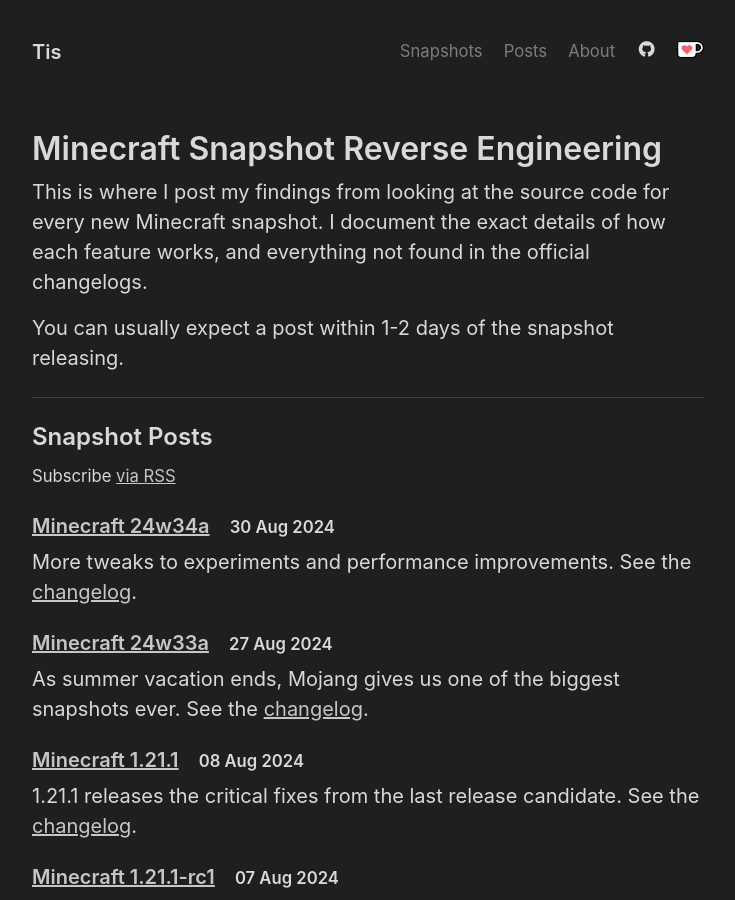
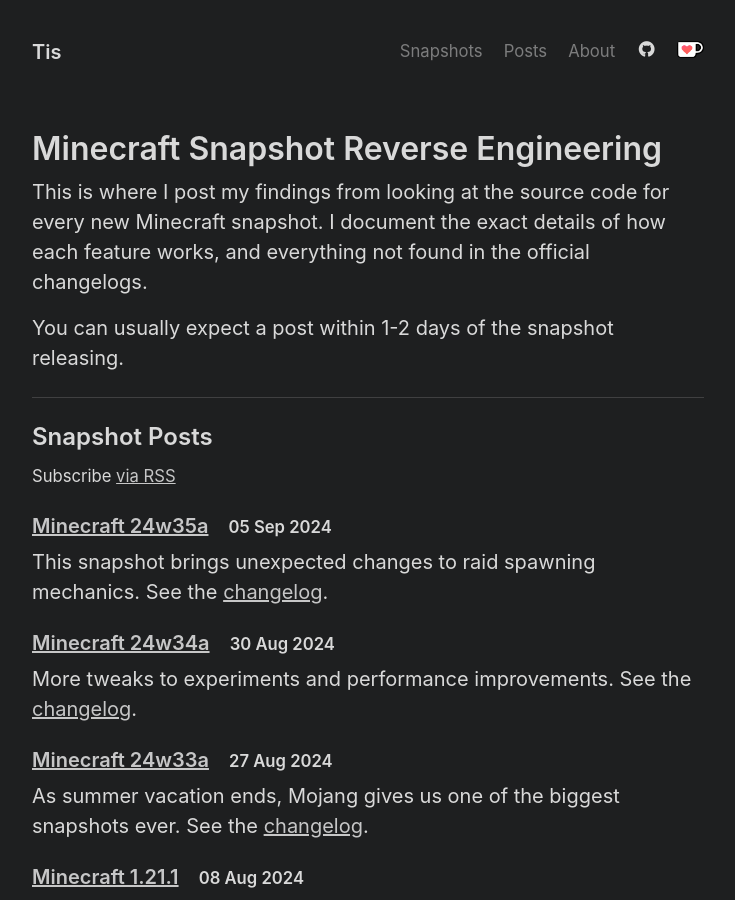
Before and after one commit to Tisawesomeness/tisawesomeness.github.io, a Jekyll site: the page built from snapshots.html, in a window 1280 px wide and 900 px high. Shown: the whole window, without its empty margins (272-1007 px from the left). Built offline with Jekyll 4.4.1, drawn with Linux system fonts in a browser that asks for light colours; comment, search, counter and statistics services are not loaded; some of the changed lines change nothing that is shown.

Commit message:
Add 24w35a

````diff
--- a/snapshots/_posts/2024-08-27-24w33a.md
+++ b/snapshots/_posts/2024-08-27-24w33a.md
@@ -53,7 +53,7 @@
 
 ## Raids
 
-Each raid wave has 3 spawn attempt phases with 20 attempts per phase. Each spawn attempt now requires that the spawn position is within a certain vertical distance from the raid center (64 blocks in the first phase, 32 in the second phase, and 0 blocks in the third phase). If the chosen location is outside the vertical range, the spawn attempt fails.
+When the raid wave countdown completes, there are 3 spawn attempt phases with 20 attempts per phase. Each spawn attempt now requires that the spawn position is within a certain vertical distance from the raid center (64 blocks in the first phase, 32 in the second phase, and 0 blocks in the third phase). If the chosen location is outside the vertical range, the spawn attempt fails.
 
 ## Trial Chambers
 
@@ -263,3 +263,7 @@
 ### August 30 2024
 
 - Fixed typo
+
+### September 5 2024
+
+- Clarify raid mechanics
--- /dev/null
+++ b/snapshots/_posts/2024-09-05-24w35a.md
@@ -0,0 +1,223 @@
+---
+layout: post
+title: "Minecraft 24w35a"
+date: 2024-09-05 10:24:58 -0500
+---
+
+This snapshot brings unexpected changes to raid spawning mechanics. See the [changelog](https://www.minecraft.net/en-us/article/minecraft-snapshot-24w35a).
+
+## Salmon
+
+Salmon variants now have different hitboxes sizes, fixing [MC-275222](https://bugs.mojang.com/browse/MC-275222).
+
+| Type   | Width | Height |
+| ------ | ----- | ------ |
+| Small  | 0.35  | 0.2    |
+| Medium | 0.7   | 0.4    |
+| Large  | 1.05  | 0.6    |
+
+## Raids
+
+The way the game chooses where to spawn raiders has changed significantly. Some of these changes are meant to fix [MC-275279](https://bugs.mojang.com/browse/MC-275279).
+
+### 24w34a Behavior
+
+The game tries to find a valid spawn point during the 15 second (**300 tick**) countdown before a wave starts. **Every 5 ticks** (starting at 300 ticks, then 295, then 290...), the game attempts **3 times** to pick a spawn location. The game will pick a different spawn location if the existing location is no longer in an entity-ticking chunk without waiting for the 5-tick cycle.
+
+- 300-100 ticks: picks a random location **64 blocks** horizontally away from the raid center, then checks if the highest non-air block is within 64 blocks vertically of the raid center (known as spawning phase 1)
+- 300-100 ticks: picks a random location **32 blocks** horizontally away from the raid center, then checks if the highest non-air block is within 32 blocks vertically of the raid center (known as spawning phase 1)
+- 39-1 ticks: picks the coordinate **directly at the raid center** (radius 0), but only if the highest non-air block is the raid center (known as spawning phase 3)
+
+| Ticks   | Phase | Radius | Bias | Spawning Area |
+| ------- | ----- | ------ | ---- | ------------- |
+| 100-300 | 1     | 64     | 0-4  | 69x69         |
+| 40-99   | 2     | 32     | 0-4  | 37x37         |
+| 1-39    | 3     | 0      | 0-4  | 5x5           |
+
+After the random coordinate is chosen and rounded down, the game selects a random **bias** from **0-4** in the X direction and a random **bias** from **0-4** in the Z direction. The bias is added to the random coordinate to create the spawn location (so the spawn location is biased in the +X and +Z directions).
+
+If the raid countdown expires and there isn't a valid spawn location yet, the game tries **20 attempts** with spawning phase 1, 20 attempts with spawning phase 2, and 20 attempts with spawning phase 3.
+
+### 24w35a Behavior
+
+When the game tries to find a valid spawn point during the wave countdown, it makes **8 attempts** every 5 ticks instead of 3 attempts every 5 ticks.
+
+**The game no longer separates the raid countdown into three spawning phases.** Instead, each 20-tick interval has different radius and bias values:
+
+| Ticks   | Horizontal Radius | Bias    | Spawning Area |
+| ------- | ----------------- | ------- | ------------- |
+| 300     | 97.92             | 0,3,6   | 105x105       |
+| 280-299 | 90.88             | 0,2,4   | 96x96         |
+| 260-279 | 83.84             | 0,2,4   | 89x89         |
+| 240-259 | 76.80             | 0,2,4   | 82x82         |
+| 220-239 | 69.76             | 0,2,4   | 75x75         |
+| 200-219 | 62.72             | 0,1,2   | 66x66         |
+| 180-199 | 55.68             | 0,1,2   | 59x59         |
+| 160-179 | 48.64             | 0,1,2   | 52x52         |
+| 140-159 | 41.60             | 0,1,2   | 45x45         |
+| 120-139 | 34.56             | 0,1,2   | 38x38         |
+| 100-119 | 27.52             | 0       | 29x29         |
+| 80-99   | 20.48             | 0       | 22x22         |
+| 60-79   | 13.44             | 0       | 15x15         |
+| 40-59   | 6.40              | 0       | 8x8           |
+| 20-39   | 0.64              | -2,-1,0 | 4x4           |
+| 0-19    | 7.68              | -2,-1,0 | 11x11         |
+
+Note that:
+- Horizontal radius ranges from 0.64 to 97.92.
+- Bias ranges from -2 to +6.
+- The radius decreases with time until it increases between 20-39 ticks and 0-19 ticks.
+
+As an example (assuming the raid center is at (0, 0)), if the raid countdown is within 20-39 ticks, the radius is 0.64 and the bias is between -2 and 0. Since the selected coordinate within the 0.64 block ring is rounded down to the nearest block, the possible coordinates are a 2x2 square: (0, 0), (-1, 0), (0, -1), and (-1, -1). Accounting for the -2 to 0 bias, mobs can spawn in a 4x4 square with the raid center in the +X+Z corner.
+
+When the spawn location is selected, the highest non-air block now must be within **96 blocks** (instead of 0, 32, or 64 blocks) vertically of the raid center. This applies to **every** wave, not just the starting wave.
+
+If the raid countdown expires and there isn't a valid spawn location yet, the game tries **5 times** (instead of 3 times), 20 attempts each, to find a valid spawn location. **The radius is always 7.68 and the bias is always from -2 to 0.**
+
+Previously, each attempt would select a completely random point on the spawning ring. Now, for each set of attempts (8 attempts during countdown and 20 attempts after countdown), the game chooses the point on a random starting angle, then tries increasing the angle in 1/16th increments. This causes the game to search a half-circle arc during each countdown attempt, and to search the full circle once the countdown has finished.
+
+### Code Comparison
+
+The old behavior is equivalent to the following code:
+
+```java
+// raidCooldownTicks decrements from 300 to 0
+
+private boolean shouldTryToFindSpawnLocation() {
+  if (spawnLocation == null) {
+    return raidCooldownTicks % 5 == 0;
+  } else {
+    return !isEntityTicking(spawnLocation);
+  }
+}
+
+public void tick() {
+  if (!shouldTryToFindSpawnLocation()) {
+    return;
+  }
+
+  if (raidCooldownTicks > 0) {
+
+    // Tries the 3 spawning phases in order depending on time left
+    int spawningPhase;
+    if (raidCooldownTicks >= 100) {
+      spawningPhase = 1; // 100-300 ticks
+    } else if (raidCooldownTicks >= 40) {
+      spawningPhase = 2; // 40-99 ticks
+    } else {
+      spawningPhase = 3; // 0-39 ticks
+    }
+    spawnLocation = findRaidSpawn(3, spawningPhase);
+
+  } else {
+
+    // When countdown expires, game tries all 3 spawning phases
+    // one after the other as a last ditch effort
+    for (int spawningPhase = 0; spawningPhase < 3; spawningPhase++) {
+      if (spawnLocation != null) {
+        spawnLocation = findRaidSpawn(20, spawningPhase);
+      }
+    }
+
+  }
+}
+
+private BlockPos findRaidSpawn(int numAttempts, int spawningPhase) {
+  for (int i = 0; i < numAttempts; i++) {
+    // Random angle chosen per attempt
+    float randomAngle = random.nextFloat() * (float) (Math.PI * 2);
+
+    // Radius 64 for spawning phase 1,
+    // 32 for phase 2,
+    // 0 for phase 3
+    int spawnRingRadius = 64 - 32 * (spawningPhase - 1);
+    // Biases from 0-4 are chosen separately for X and Z directions
+    int biasX = random.nextInt(5);
+    int biasZ = random.nextInt(5);
+
+    // Spawn locations are floored to nearest block position
+    int spawnX = center.getX() + (int) Math.floor(Math.cos(randomAngle) * spawnRingRadius + biasX);
+    int spawnZ = center.getZ() + (int) Math.floor(Math.sin(randomAngle) * spawnRingRadius + biasZ);
+
+    // The highest block in the column must be within a
+    // certain vertical distance from the raid center:
+    // 64 blocks (phase 1)
+    // 32 blocks (phase 2)
+    // 0 blocks (phase 3)
+    int spawnY = getHighestNonAirBlockY(spawnX, spawnZ);
+    if (Math.abs(center.getY() - spawnY) <= spawnRingRadius) {
+      return new BlockPos(spawnX, spawnY, spawnZ);
+    }
+
+  }
+  return null;
+}
+```
+
+The new behavior is equivalent to the following code:
+
+```java
+// raidCooldownTicks decrements from 300 to 0
+
+private boolean shouldTryToFindSpawnLocation() {
+  // Unchanged from 24w34a
+  if (spawnLocation == null) {
+    return raidCooldownTicks % 5 == 0;
+  } else {
+    return !isEntityTicking(spawnLocation);
+  }
+}
+
+public void tick() {
+  if (!shouldTryToFindSpawnLocation()) {
+    return;
+  }
+
+  // No more separation into spawning "phases"
+  if (raidCooldownTicks > 0) {
+    // During countdown, 8 attempts every 5 ticks
+    // (unless existing position unloads)
+    spawnLocation = findRaidSpawn(8);
+  } else {
+    // Once countdown expires, game does 100 attempts total
+    // Unlike before, the ring radius and bias does not change
+    // Radius is always 7.68 and bias is always -2, -1, or 0
+    for (int i = 0; i < 5; i++) {
+      if (spawnLocation != null) {
+        spawnLocation = findRaidSpawn(20);
+      }
+    }
+  }
+}
+
+private BlockPos findRaidSpawn(int numAttempts) {
+  int raidCooldownSeconds = raidCooldownTicks / 20;
+
+  // Now chooses a starting angle, then increases the angle
+  // for each attempt in 1/16th increments
+  // During countdown, sweeps through a half-circle
+  // When countdown expires, sweeps through a circle and a quarter
+  float randomStartAngle = random.nextFloat() * (float) (Math.PI * 2);
+  for (int i = 0; i < numAttempts; i++) {
+    float currentAngle = randomStartAngle + i * (float) (Math.PI / 8);
+
+    // See table for radius and bias values
+    float spawnRingRadius = Math.abs(7.04f * (float) raidCooldownSeconds - 7.68f);
+    int biasX = random.nextInt(3) * (int) Math.floor(0.22f * (float) raidCooldownSeconds - 0.24f);
+    int biasZ = random.nextInt(3) * (int) Math.floor(0.22f * (float) raidCooldownSeconds - 0.24f);
+
+    // Spawn locations are still floored to nearest block position
+    int spawnX = center.getX() + (int) Math.floor(Math.cos(currentAngle) * spawnRingRadius + biasX);
+    int spawnZ = center.getZ() + (int) Math.floor(Math.sin(currentAngle) * spawnRingRadius + biasZ);
+
+    // The highest block in the column must be within
+    // 96 blocks vertically of the raid center,
+    // no longer a variable radius based on spawning phase
+    int spawnY = getHighestNonAirBlockY(spawnX, spawnZ);
+    if (Math.abs(center.getY() - spawnY) <= 96) {
+      return new BlockPos(spawnX, spawnY, spawnZ);
+    }
+  }
+  return null;
+}
+```
````
